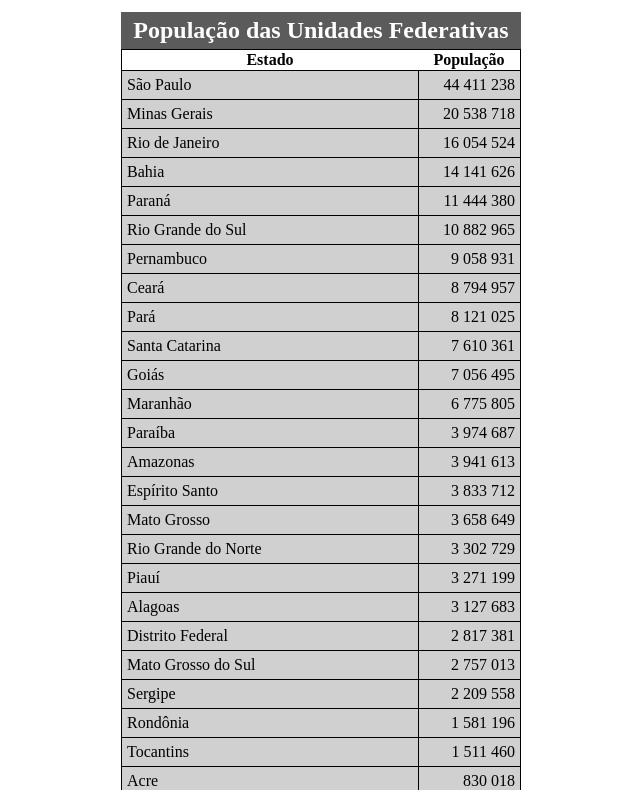
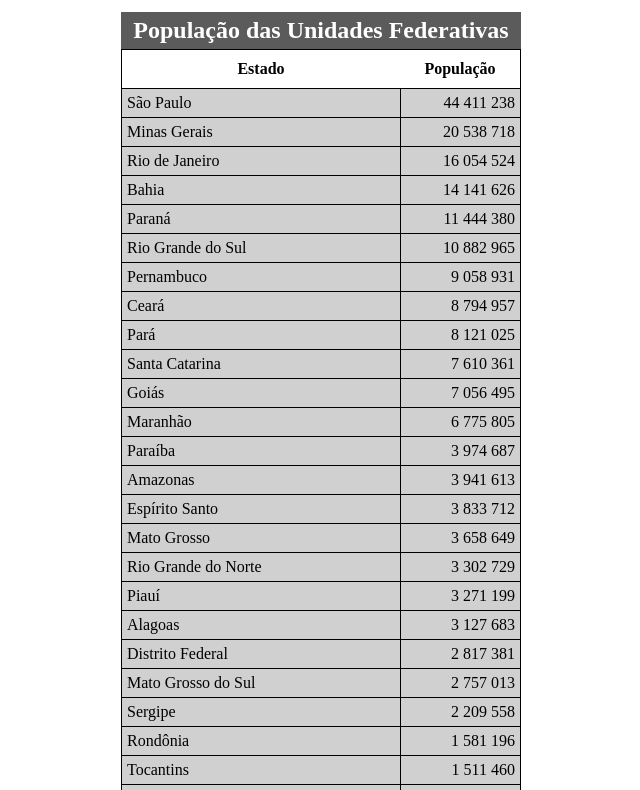
Before and after one commit to ArturSousa1/HTML, a plain HTML site: page exercicios/tabela2.html in a window 1280 px wide. Shown: the part 89-879 px from the top of the page, without its empty margins (319-959 px from the left). Drawn offline with Linux system fonts and the light colour scheme.

Commit message:
Cabeçalho fixo exercício tabala2

```diff
--- a/exercicios/estilo/tabela2.css
+++ b/exercicios/estilo/tabela2.css
@@ -20,12 +20,16 @@ table {
     background-color: rgba(128, 128, 128, 0.368);
     margin: auto;
     margin-bottom: 50px;
+    position: relative;
 
 }
 
 th,
 tfoot {
     background-color: white;
+    padding: 10px;
+    position: sticky;
+    top: 0;
 }
 
 td {
```
